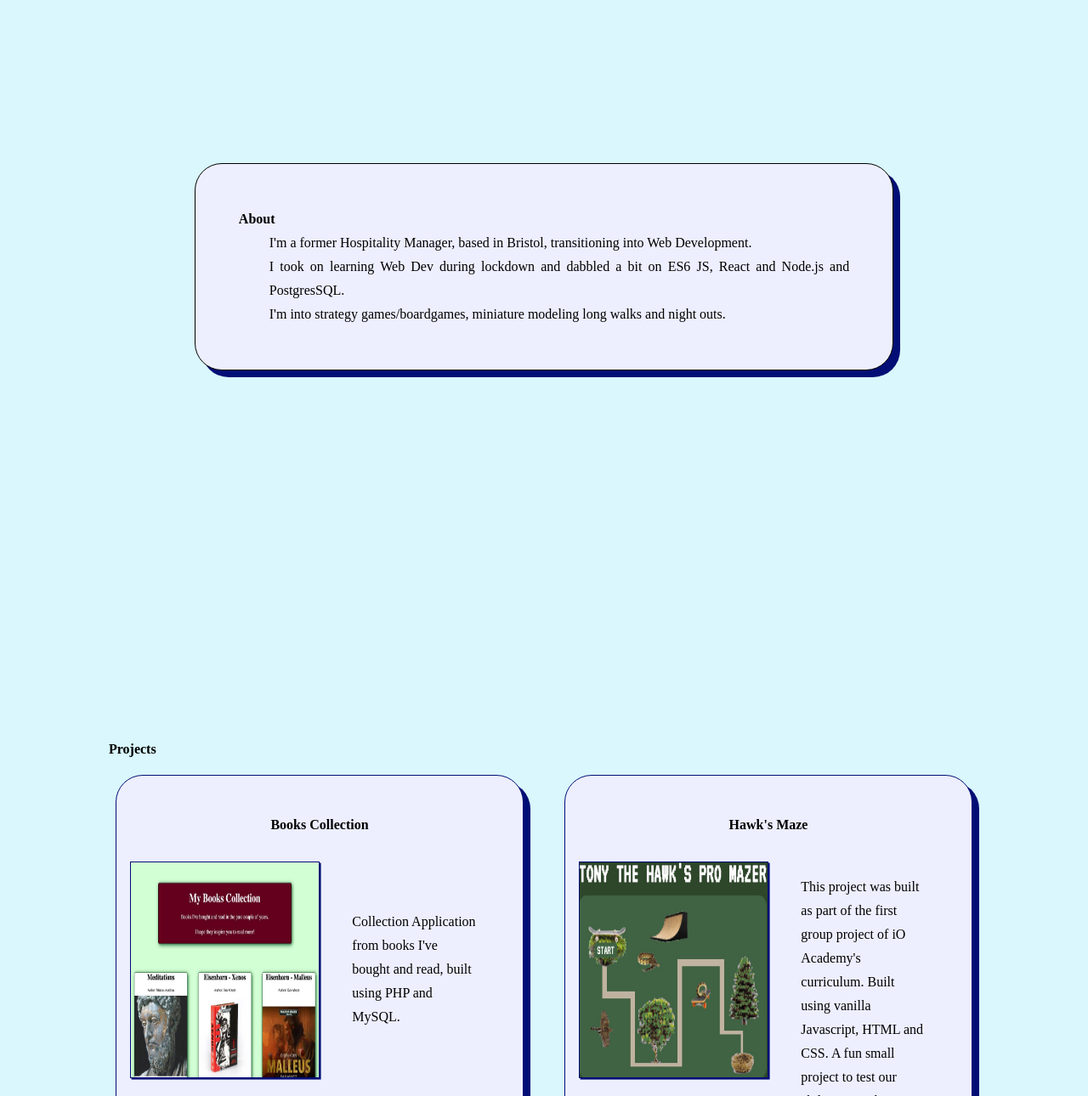
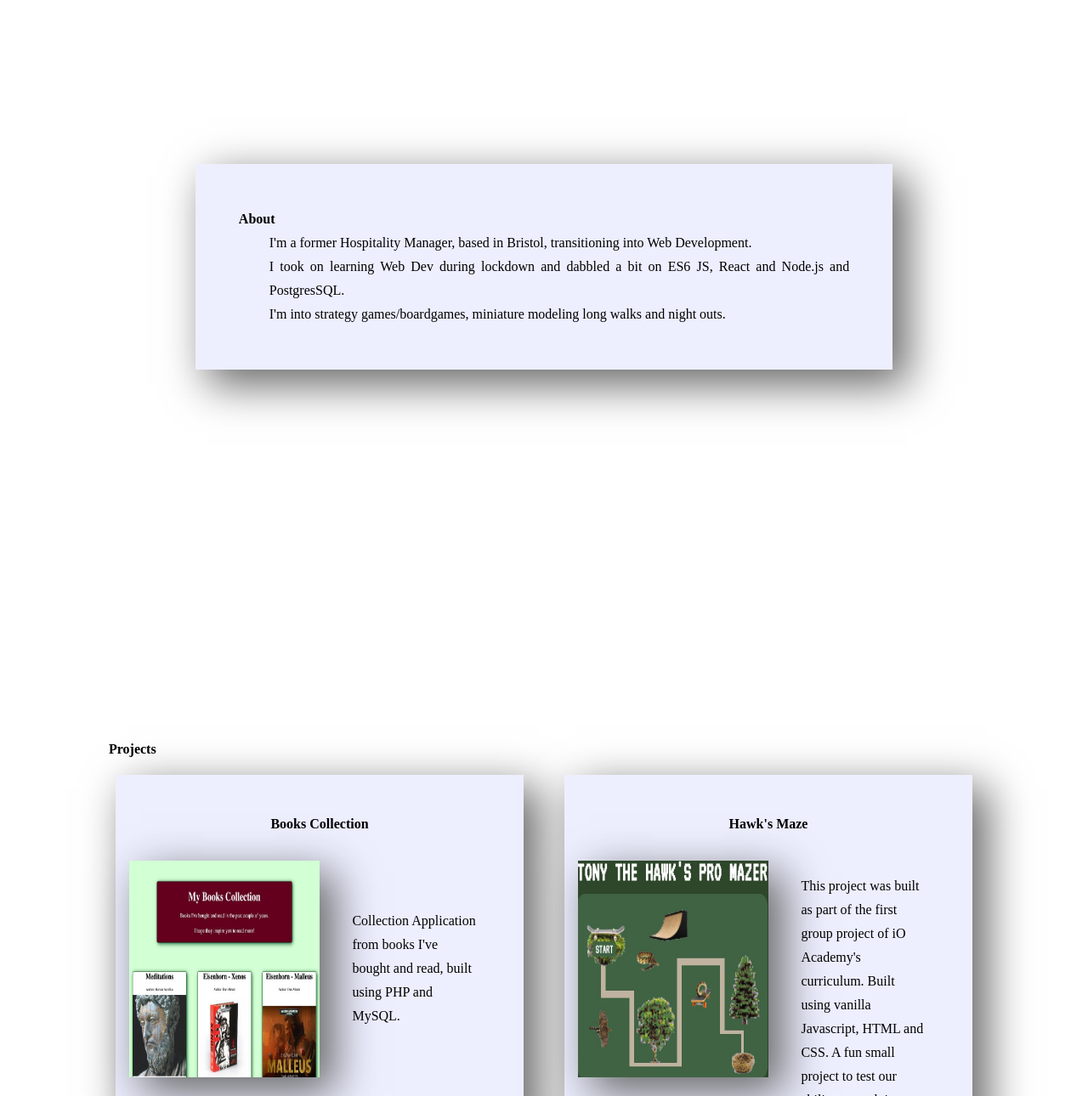
Before and after one commit to TherealGuah/TherealGuah.github.io, a plain HTML site: page index.html in a window 1280 px wide. Shown: the part 806-2096 px from the top of the page at 85% size. Drawn offline with Linux system fonts and the light colour scheme.

Commit message:
removed .desktop and commented out border rules and changed boxshadow

```diff
--- a/css/styles.scss
+++ b/css/styles.scss
@@ -4,7 +4,7 @@
 }
 
 body {
-    background-color: #d9f7fc;
+    background-color: #ffffff;
 
     img {
         width: 100%;
@@ -54,8 +54,7 @@ header {
 /* --- main ----- */
 main {
     width: 80%;
-    margin: 0 auto;
-    margin-top: 1rem;
+    margin: 1rem auto 0;
 
     .bannerWrap {
         height: 90vh;
@@ -68,11 +67,10 @@ main {
              grid-template-columns: 1fr 1fr;
              align-items: center;
              justify-items: center;
-             border: 0.1rem solid #020e75;
              column-gap: 1rem;
              background-color: #edefff;
-             box-shadow: 0.5rem 0.5rem #020e75;
-             border-radius: 2rem;
+             box-shadow: 1rem 1rem 3rem 0.125rem #676767;
+             //border-radius: 0.1rem;
              padding: 1rem;
 
              img {
@@ -80,9 +78,9 @@ main {
                  grid-row: 2 /3;
                  min-width: 5em;
                  max-width: 10em;
-                 border-bottom: 0.1rem solid #020e75;
-                 border-right: 0.1rem solid #020e75;
-                 border-radius: 1rem;
+                 //border-bottom: 0.1rem solid #020e75;
+                 //border-right: 0.1rem solid #020e75;
+                 //border-radius: 1rem;
              }
 
              .heading1 {
@@ -106,9 +104,9 @@ main {
 
     .about {
         padding: 5%;
-        border: 0.1rem solid #000000;
-        box-shadow: 0.5rem 0.5rem #020e75;
-        border-radius: 2rem;
+        //border: 0.1rem solid #000000;
+        box-shadow: 1rem 1rem 3rem 0.125rem #676767;
+        //border-radius: 2rem;
         background-color: #edefff;
 
         p {
@@ -138,10 +136,10 @@ main {
 
 .project {
     background-color: #edefff;
-    border: 0.1rem solid #020e75;
-    box-shadow: 0.5rem 0.5rem #020e75;
+    //border: 0.1rem solid #020e75;
+    box-shadow: 1rem 1rem 3rem 0.125rem #676767;
     padding: 1rem;
-    border-radius: 2rem;
+    //border-radius: 2rem;
     display: grid;
     grid-template-rows: 1fr 50vh 4fr 1fr;
     align-items: center;
@@ -153,11 +151,12 @@ main {
     }
 
     img {
-        border: 0.1rem solid #020e75;
-        box-shadow: 0.1rem 0.1rem #020e75;
+        //border: 0.1rem solid #020e75;
+        box-shadow: 1rem 1rem 3rem 0.125rem #676767;
         grid-row: 2 / 3;
         align-self: stretch;
     }
+
 
     p {
         grid-row: -3 / -2;
@@ -192,11 +191,6 @@ footer {
         list-style-type: none;
     }
 
-}
-
-/* removes the images that are meant only to be displayed in desktop version */
-.desktop {
-    display: none;
 }
 
 /* --- Media query for Desktop version --- */
```
Also changed, not shown: css/styles.css, 1 other file.
